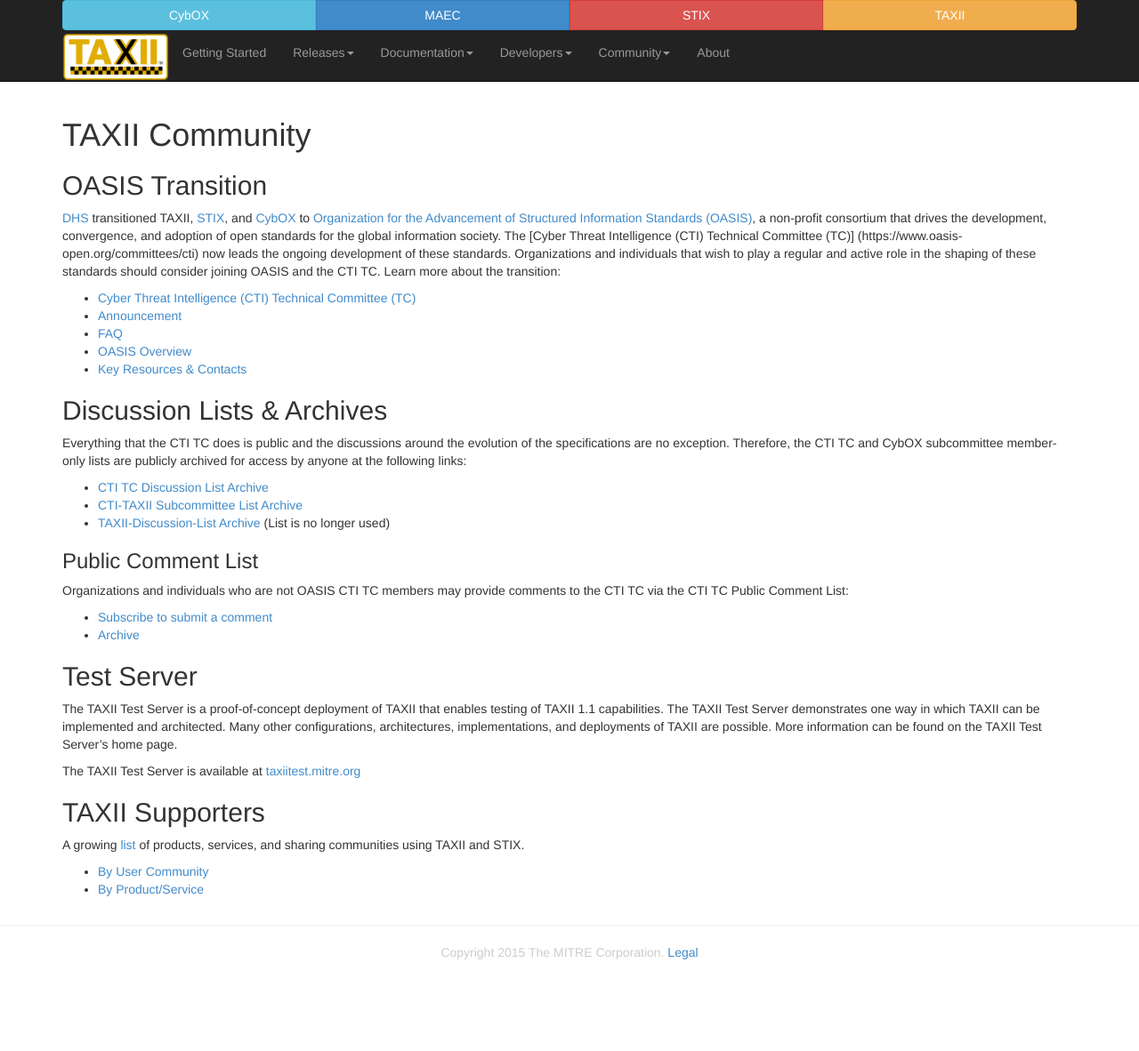
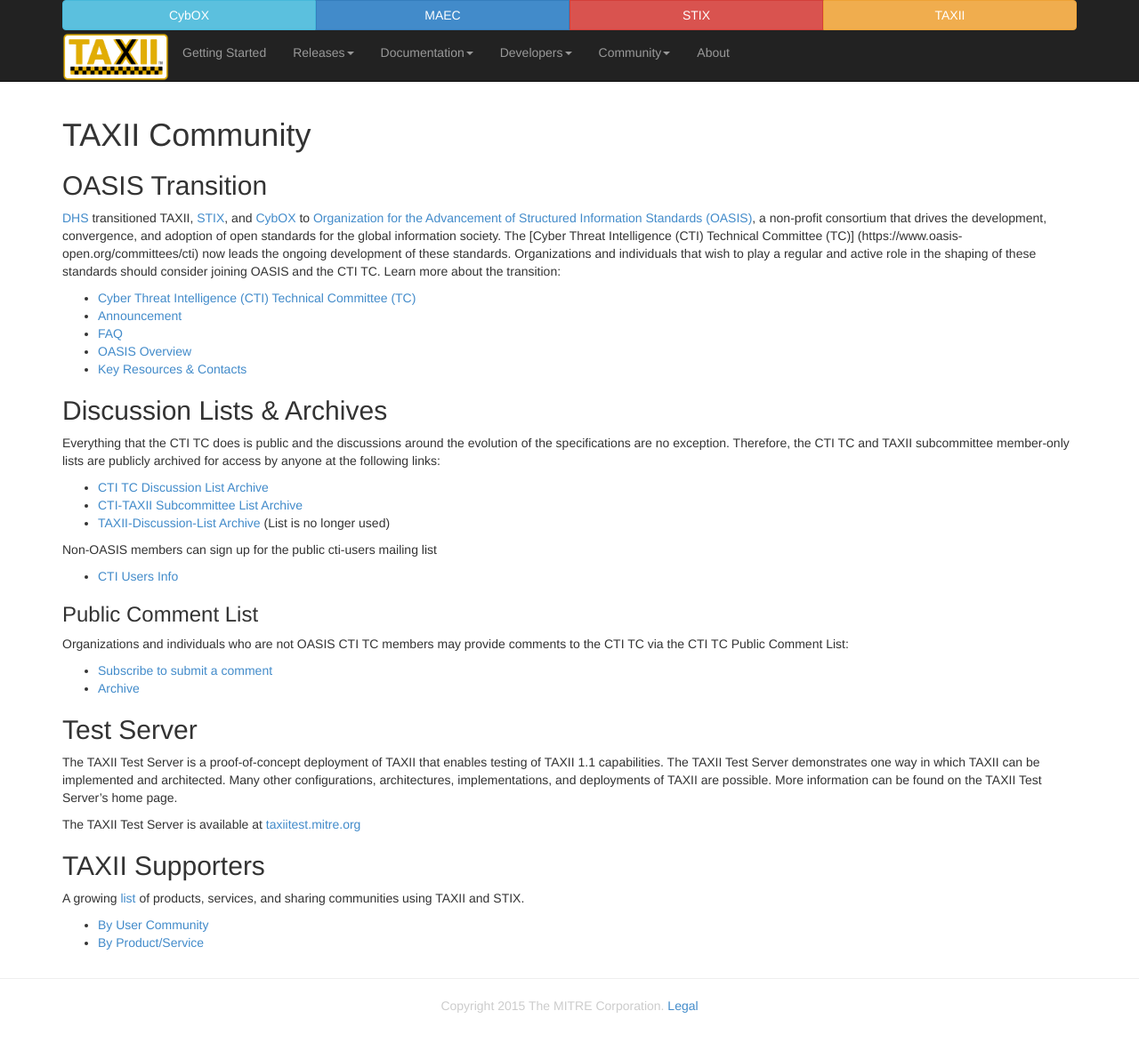
Before and after one commit to TAXIIProject/taxiiproject.github.io, a Jekyll site: the page built from community/index.md, in a window 1280 px wide. Shown: the whole page at 89% size. Built offline with Jekyll 4.4.1, drawn with Linux system fonts in a browser that asks for light colours; Markdown is read by kramdown in place of the engine named in the settings; before the commit the page ends 1122 px from its top, so only the background shows below that.

Commit message:
Added CTI Users info

```diff
--- a/community/index.md
+++ b/community/index.md
@@ -14,11 +14,15 @@ title: TAXII Community
 * [Key Resources & Contacts](https://stixproject.github.io/oasis-cti-info.html)
 
 ##Discussion Lists & Archives
-Everything that the CTI TC does is public and the discussions around the evolution of the specifications are no exception. Therefore, the CTI TC and CybOX subcommittee member-only lists are publicly archived for access by anyone at the following links:
+Everything that the CTI TC does is public and the discussions around the evolution of the specifications are no exception. Therefore, the CTI TC and TAXII subcommittee member-only lists are publicly archived for access by anyone at the following links:
 
 * [CTI TC Discussion List Archive](https://lists.oasis-open.org/archives/cti/)
 * [CTI-TAXII Subcommittee List Archive](https://lists.oasis-open.org/archives/cti-taxii/)
 * [TAXII-Discussion-List Archive](http://making-security-measurable.1364806.n2.nabble.com/TAXII-Discussion-List-Archive-f7579264.html) (List is no longer used)
+
+Non-OASIS members can sign up for the public cti-users mailing list
+
+* [CTI Users Info](https://www.oasis-open.org/committees/tc_home.php?wg_abbrev=cti#feedback)
 
 ###Public Comment List
 Organizations and individuals who are not OASIS CTI TC members may provide comments to the CTI TC via the CTI TC Public Comment List:
```
